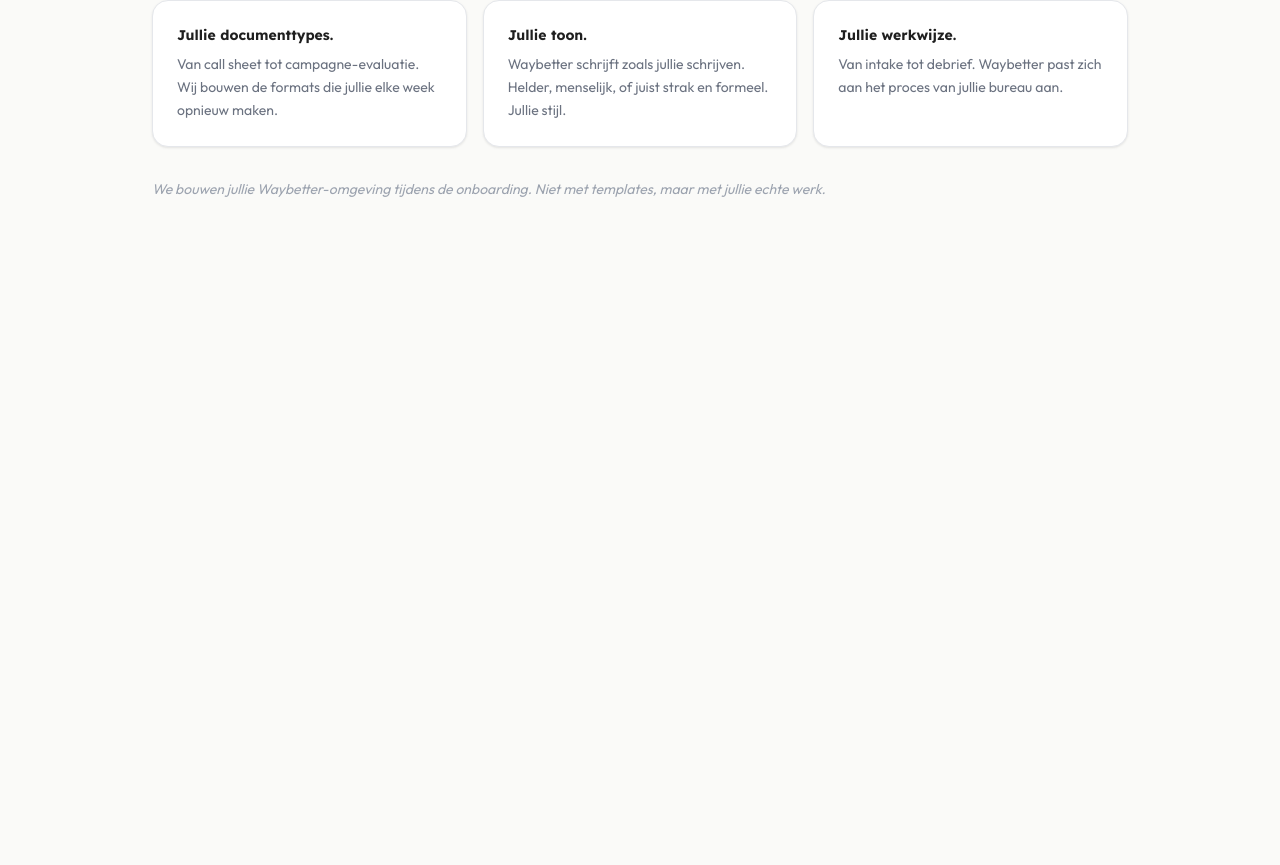
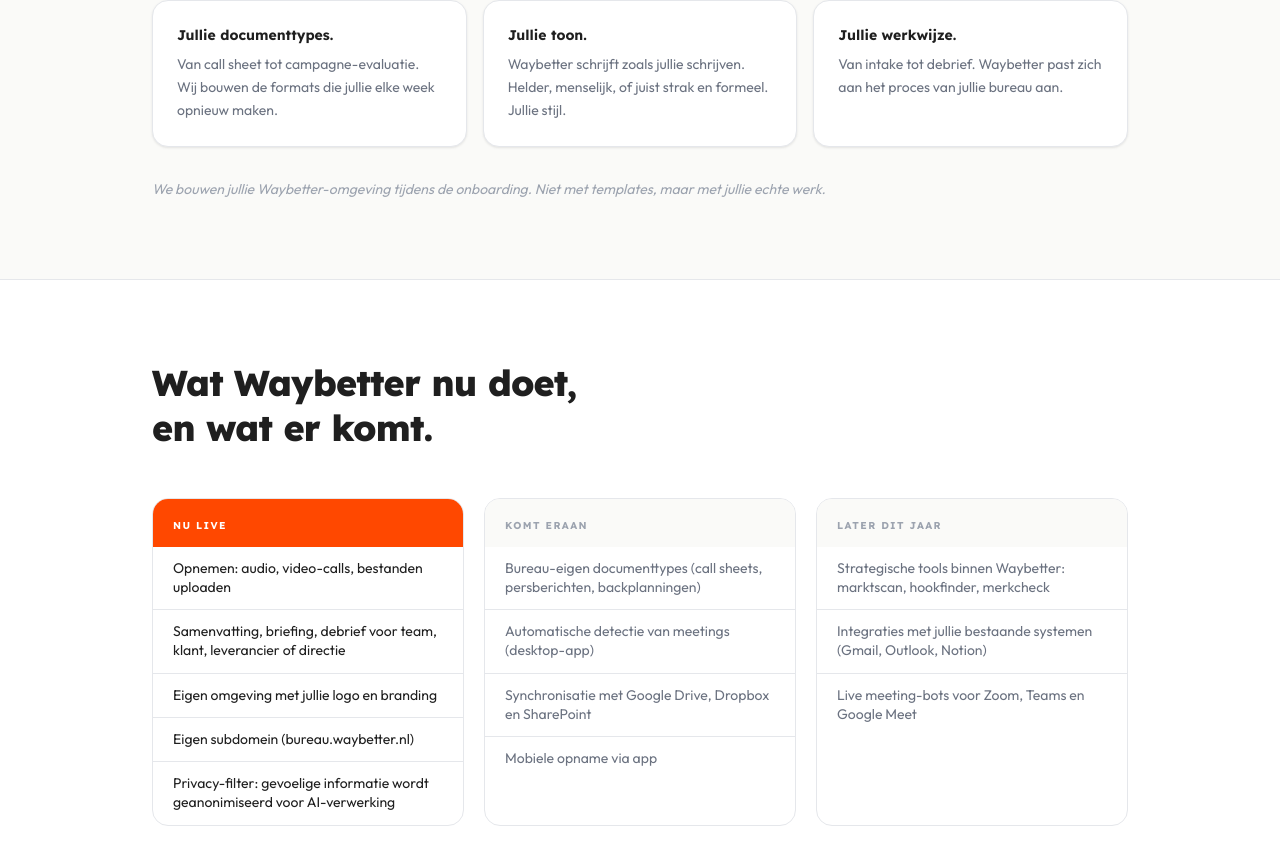
Before and after one commit to caesarbrandpower/oyaa, a Next.js app: page / in a window 1280 px wide. Shown: the part 2446-3311 px from the top of the page. Before the commit the page ends 2725 px from the top, so only its background shows below. Built offline with nearby package versions, Linux system fonts and the light colour scheme.

Commit message:
feat: add roadmap section with 3 columns

```diff
--- a/app/page.js
+++ b/app/page.js
@@ -171,6 +171,76 @@ export default function HomePage() {
           </p>
         </div>
       </section>
+
+      {/* ROADMAP */}
+      <section className="bg-white border-t border-border">
+        <div className="max-w-5xl mx-auto px-6 py-20">
+          <h2 className="font-[family-name:var(--font-lexend)] text-3xl md:text-4xl font-extrabold text-text leading-tight tracking-tight mb-12">
+            Wat Waybetter nu doet,<br />en wat er komt.
+          </h2>
+          <div className="grid grid-cols-1 md:grid-cols-3 gap-5">
+            <div className="border border-border rounded-2xl overflow-hidden">
+              <div className="bg-orange px-5 py-3">
+                <span className="font-[family-name:var(--font-lexend)] text-[10px] font-bold tracking-[0.14em] uppercase text-white">
+                  Nu live
+                </span>
+              </div>
+              <ul className="divide-y divide-border">
+                {[
+                  'Opnemen: audio, video-calls, bestanden uploaden',
+                  'Samenvatting, briefing, debrief voor team, klant, leverancier of directie',
+                  'Eigen omgeving met jullie logo en branding',
+                  'Eigen subdomein (bureau.waybetter.nl)',
+                  'Privacy-filter: gevoelige informatie wordt geanonimiseerd voor AI-verwerking',
+                ].map((item) => (
+                  <li key={item} className="px-5 py-3 text-sm text-text leading-snug">
+                    {item}
+                  </li>
+                ))}
+              </ul>
+            </div>
+
+            <div className="border border-border rounded-2xl overflow-hidden">
+              <div className="bg-warm px-5 py-3">
+                <span className="font-[family-name:var(--font-lexend)] text-[10px] font-bold tracking-[0.14em] uppercase text-text-muted">
+                  Komt eraan
+                </span>
+              </div>
+              <ul className="divide-y divide-border">
+                {[
+                  'Bureau-eigen documenttypes (call sheets, persberichten, backplanningen)',
+                  'Automatische detectie van meetings (desktop-app)',
+                  'Synchronisatie met Google Drive, Dropbox en SharePoint',
+                  'Mobiele opname via app',
+                ].map((item) => (
+                  <li key={item} className="px-5 py-3 text-sm text-text-sec leading-snug">
+                    {item}
+                  </li>
+                ))}
+              </ul>
+            </div>
+
+            <div className="border border-border rounded-2xl overflow-hidden">
+              <div className="bg-warm px-5 py-3">
+                <span className="font-[family-name:var(--font-lexend)] text-[10px] font-bold tracking-[0.14em] uppercase text-text-muted">
+                  Later dit jaar
+                </span>
+              </div>
+              <ul className="divide-y divide-border">
+                {[
+                  'Strategische tools binnen Waybetter: marktscan, hookfinder, merkcheck',
+                  'Integraties met jullie bestaande systemen (Gmail, Outlook, Notion)',
+                  'Live meeting-bots voor Zoom, Teams en Google Meet',
+                ].map((item) => (
+                  <li key={item} className="px-5 py-3 text-sm text-text-sec leading-snug">
+                    {item}
+                  </li>
+                ))}
+              </ul>
+            </div>
+          </div>
+        </div>
+      </section>
     </>
   )
 }
```
